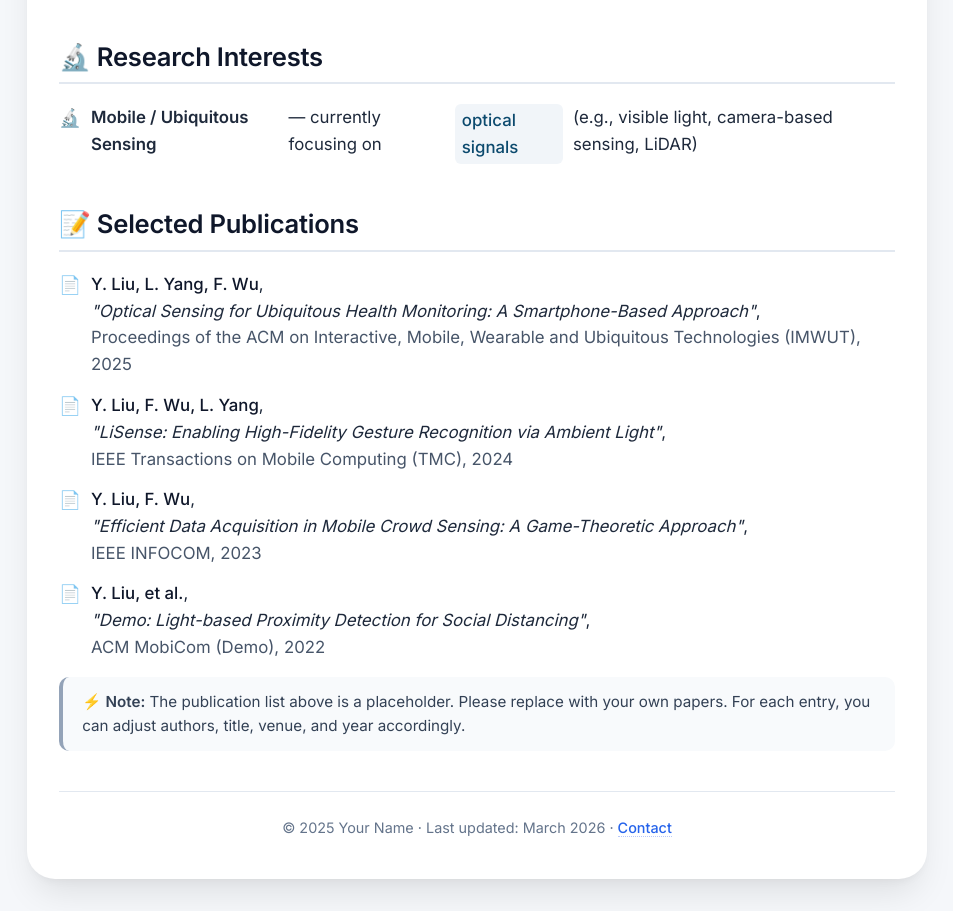
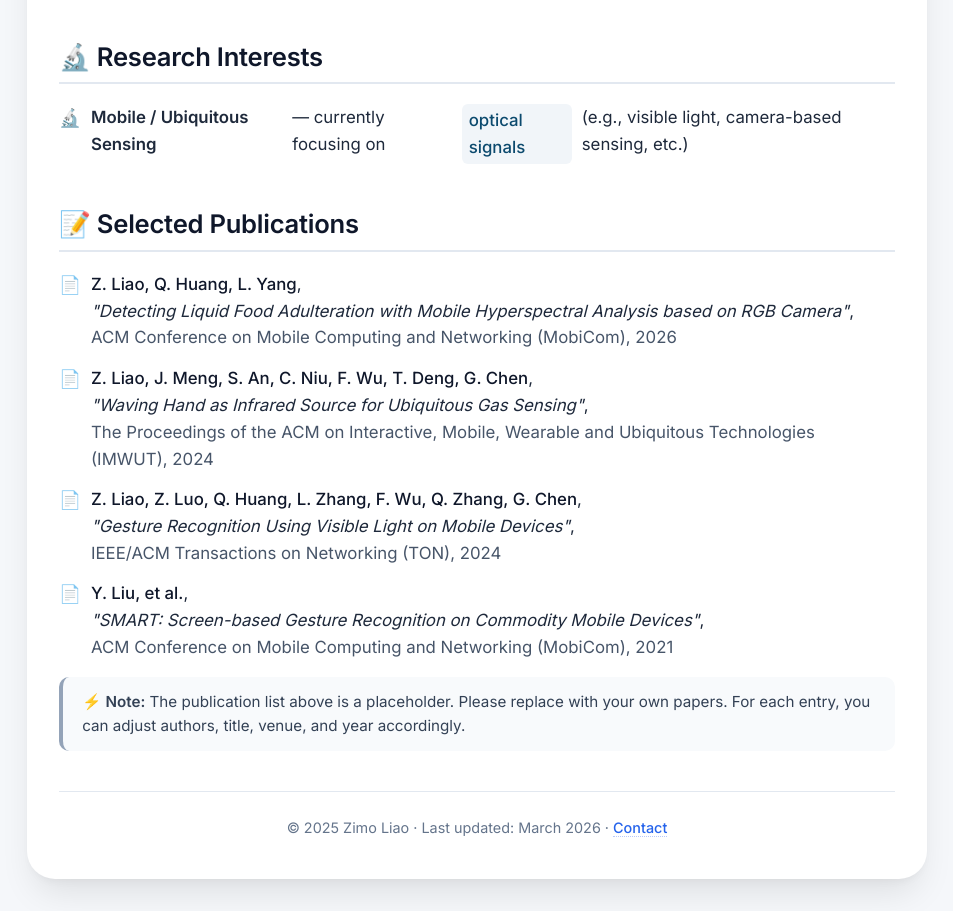
Before and after one commit to Julie-Liao/Julie-Liao.github.io, a plain HTML site: page index.html in a window 1280 px wide. Shown: the part 453-1364 px from the top of the page, without its empty margins (163-1116 px from the left). Drawn offline with Linux system fonts and the light colour scheme.

Commit message:
Update index.html

```diff
--- a/index.html
+++ b/index.html
@@ -187,9 +187,9 @@
             <div class="section-content">
                 <p>
                     I am currently a Postdoctoral Fellow at <strong>The Hong Kong Polytechnic University</strong>, advised by
-                    <a href="#" target="_blank" rel="noopener">Prof. Lei Yang</a> <!-- 请替换为实际链接 -->.
+                    <a href="#" target="_blank" rel="noopener">Prof. Lei Yang</a> <!https://web.comp.polyu.edu.hk/csyanglei/#/pages/profile/about>.
                     Prior to that, I received my Ph.D. degree in Computer Science from <strong>Shanghai Jiao Tong University</strong> in 2024,
-                    advised by <a href="#" target="_blank" rel="noopener">Prof. Fan Wu</a> <!-- 请替换为实际链接 -->.
+                    advised by <a href="#" target="_blank" rel="noopener">Prof. Fan Wu</a> <!https://www.cs.sjtu.edu.cn/~fwu/>.
                     I obtained my Bachelor's degree in Computer Science from <strong>Northeastern University (China)</strong> in 2019.
                 </p>
                 <p>
@@ -203,7 +203,7 @@
             <h2 class="section-title">🔬 Research Interests</h2>
             <ul class="research-list">
                 <li>
-                    <strong>Mobile / Ubiquitous Sensing</strong> — currently focusing on <span class="highlight">optical signals</span> (e.g., visible light, camera-based sensing, LiDAR)
+                    <strong>Mobile / Ubiquitous Sensing</strong> — currently focusing on <span class="highlight">optical signals</span> (e.g., visible light, camera-based sensing, etc.)
                 </li>
                 <!-- 如果有更多兴趣，可以继续添加，但目前只有一个 -->
             </ul>
@@ -214,24 +214,24 @@
             <h2 class="section-title">📝 Selected Publications</h2>
             <ul class="publications-list">
                 <li>
-                    <span class="paper-authors">Y. Liu, L. Yang, F. Wu</span>,<br>
-                    <span class="paper-title">"Optical Sensing for Ubiquitous Health Monitoring: A Smartphone-Based Approach"</span>,<br>
-                    <span class="paper-venue">Proceedings of the ACM on Interactive, Mobile, Wearable and Ubiquitous Technologies (IMWUT), 2025</span>
+                    <span class="paper-authors">Z. Liao, Q. Huang, L. Yang</span>,<br>
+                    <span class="paper-title">"Detecting Liquid Food Adulteration with Mobile Hyperspectral Analysis based on RGB Camera"</span>,<br>
+                    <span class="paper-venue">ACM Conference on Mobile Computing and Networking (MobiCom), 2026</span>
                 </li>
                 <li>
-                    <span class="paper-authors">Y. Liu, F. Wu, L. Yang</span>,<br>
-                    <span class="paper-title">"LiSense: Enabling High-Fidelity Gesture Recognition via Ambient Light"</span>,<br>
-                    <span class="paper-venue">IEEE Transactions on Mobile Computing (TMC), 2024</span>
+                    <span class="paper-authors">Z. Liao, J. Meng, S. An, C. Niu, F. Wu, T. Deng, G. Chen</span>,<br>
+                    <span class="paper-title">"Waving Hand as Infrared Source for Ubiquitous Gas Sensing"</span>,<br>
+                    <span class="paper-venue">The Proceedings of the ACM on Interactive, Mobile, Wearable and Ubiquitous Technologies (IMWUT), 2024</span>
                 </li>
                 <li>
-                    <span class="paper-authors">Y. Liu, F. Wu</span>,<br>
-                    <span class="paper-title">"Efficient Data Acquisition in Mobile Crowd Sensing: A Game-Theoretic Approach"</span>,<br>
-                    <span class="paper-venue">IEEE INFOCOM, 2023</span>
+                    <span class="paper-authors">Z. Liao, Z. Luo, Q. Huang, L. Zhang, F. Wu, Q. Zhang, G. Chen</span>,<br>
+                    <span class="paper-title">"Gesture Recognition Using Visible Light on Mobile Devices"</span>,<br>
+                    <span class="paper-venue">IEEE/ACM Transactions on Networking (TON), 2024</span>
                 </li>
                 <li>
                     <span class="paper-authors">Y. Liu, et al.</span>,<br>
-                    <span class="paper-title">"Demo: Light-based Proximity Detection for Social Distancing"</span>,<br>
-                    <span class="paper-venue">ACM MobiCom (Demo), 2022</span>
+                    <span class="paper-title">"SMART: Screen-based Gesture Recognition on Commodity Mobile Devices"</span>,<br>
+                    <span class="paper-venue">ACM Conference on Mobile Computing and Networking (MobiCom), 2021</span>
                 </li>
             </ul>
             <div class="note">
@@ -240,7 +240,7 @@
         </div>
 
         <footer>
-            © 2025 Your Name · Last updated: March 2026 · <a href="#">Contact</a> <!-- 可添加邮箱等 -->
+            © 2025 Zimo Liao · Last updated: March 2026 · <a href="#">Contact</a> <!-- 可添加邮箱等 -->
         </footer>
     </div>
 
```
